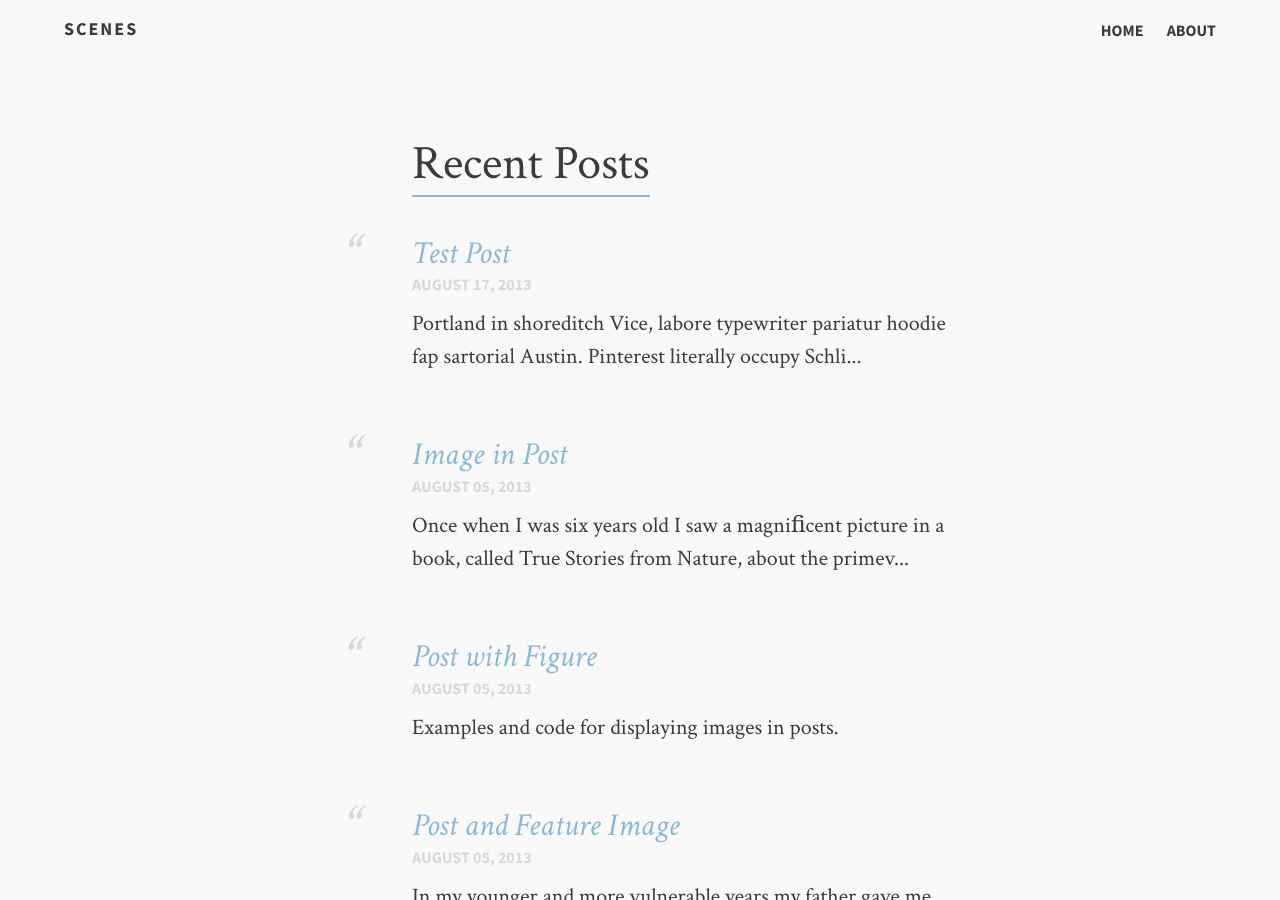
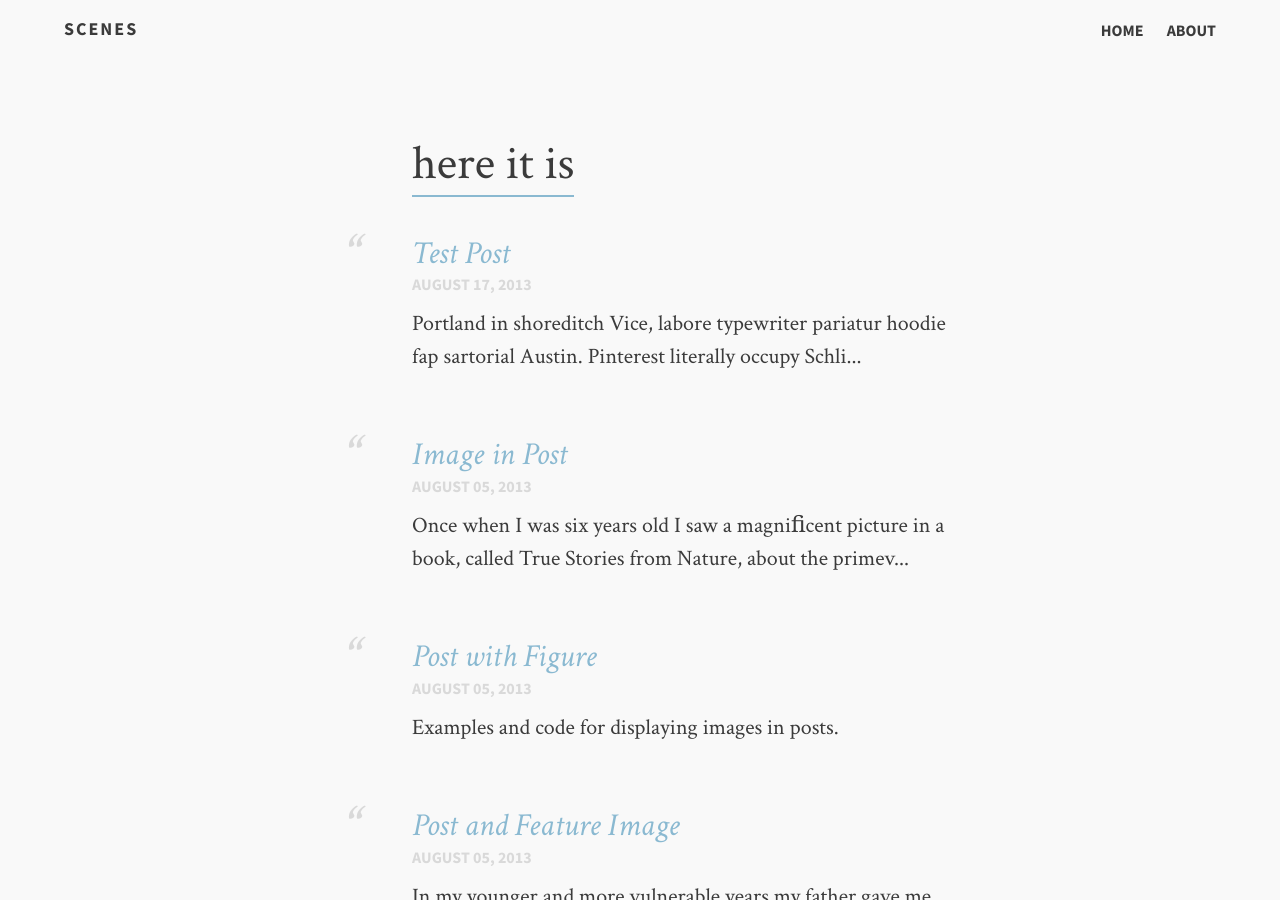
Before and after one commit to phelma/scenes, a Jekyll site: the page built from index.md, in a window 1280 px wide and 900 px high. Built offline with Jekyll 4.4.1, drawn with Linux system fonts in a browser that asks for light colours.

Commit message:
new text on home

```diff
--- a/index.md
+++ b/index.md
@@ -1,6 +1,6 @@
 ---
 layout: home
-title: "Recent Posts"
+title: "here it is"
 tags: [Jekyll, theme, responsive, blog, template]
 image:
   feature: typewriter.jpg
```
